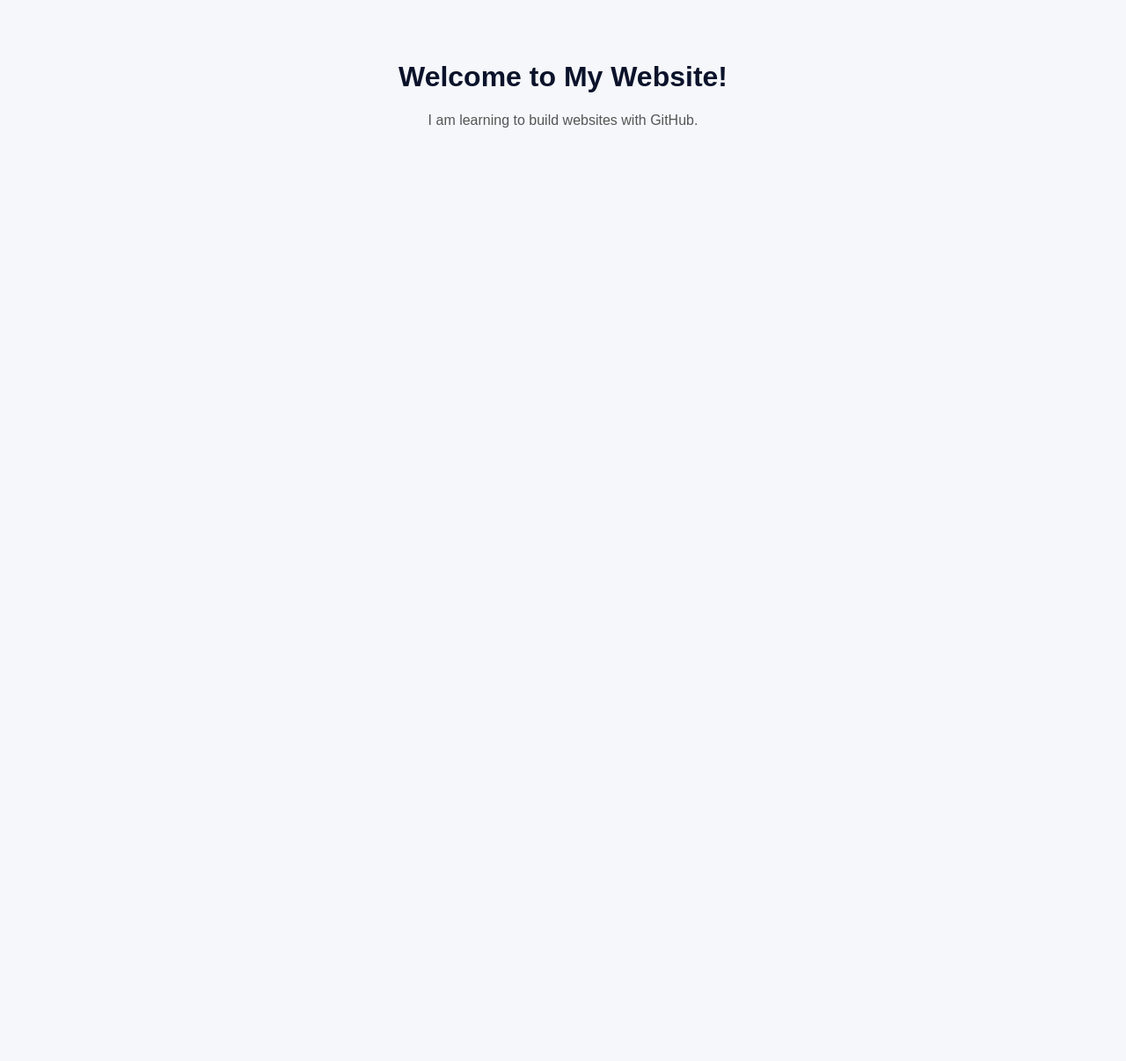
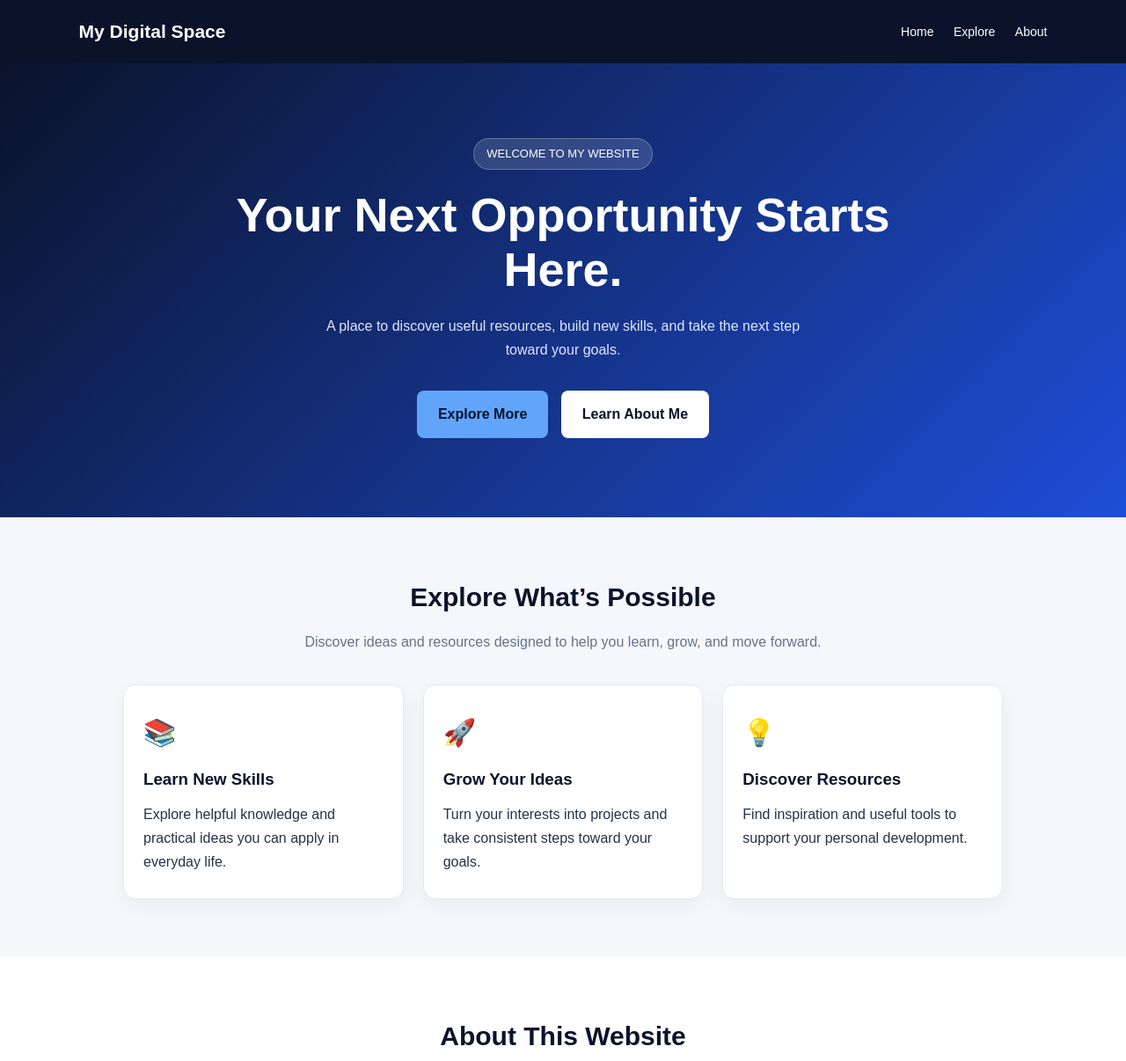
Before and after one commit to larweb20/my-new-project, a plain HTML site: page index.html in a window 1280 px wide. Shown: the top 1206 px of the page at 88% size. Before the commit the page ends 800 px from the top, so only its background shows below. Drawn offline with Linux system fonts and the light colour scheme.

Commit message:
Change title and add meta description
Updated the title and meta description for better SEO and branding.

```diff
--- a/index.html
+++ b/index.html
@@ -4,20 +4,232 @@
 <head>
   <meta charset="UTF-8">
   <meta name="viewport" content="width=device-width, initial-scale=1.0">
-  <title>My First Website</title>
+  <meta name="theme-color" content="#0b132b">
+  <meta name="description" content="Welcome to my website. Discover useful resources, learn new skills, and explore new opportunities.">
+  <title>My Digital Space</title>
   <style>
+    * { box-sizing: border-box; margin: 0; padding: 0; }
+
+    :root {
+      --navy: #0b132b;
+      --blue: #2563eb;
+      --light: #f5f7fb;
+      --text: #263247;
+    }
+
+    html { scroll-behavior: smooth; }
+
     body {
       font-family: Arial, sans-serif;
+      background: var(--light);
+      color: var(--text);
+      line-height: 1.7;
+    }
+
+    header {
+      background: var(--navy);
+      color: white;
+      padding: 18px 7%;
+      display: flex;
+      justify-content: space-between;
+      align-items: center;
+      gap: 12px;
+    }
+
+    .logo {
+      font-size: 21px;
+      font-weight: bold;
+      color: white;
+      text-decoration: none;
+    }
+
+    nav a {
+      color: white;
+      text-decoration: none;
+      margin-left: 18px;
+      font-size: 14px;
+    }
+
+    .hero {
+      background: linear-gradient(135deg, #0b132b, #1d4ed8);
+      color: white;
       text-align: center;
-      background: #f5f7fa;
+      padding: 85px 20px;
+    }
+
+    .tag {
+      display: inline-block;
+      background: rgba(255,255,255,.14);
+      border: 1px solid rgba(255,255,255,.25);
+      padding: 6px 14px;
+      border-radius: 30px;
+      font-size: 13px;
+      margin-bottom: 20px;
+    }
+
+    h1 {
+      font-size: clamp(34px, 7vw, 54px);
+      line-height: 1.15;
+      max-width: 750px;
+      margin: 0 auto 20px;
+    }
+
+    .hero p {
+      max-width: 580px;
+      margin: 0 auto 28px;
+      color: #e0e7ff;
+    }
+
+    .button {
+      display: inline-block;
+      background: #ffffff;
+      color: var(--navy);
+      padding: 13px 24px;
+      border-radius: 8px;
+      font-weight: bold;
+      text-decoration: none;
+      margin: 5px;
+    }
+
+    .button.primary {
+      background: #60a5fa;
+      color: #0b132b;
+    }
+
+    section {
+      padding: 65px 7%;
+      text-align: center;
+    }
+
+    .section-title {
+      font-size: 30px;
+      color: var(--navy);
+      margin-bottom: 12px;
+    }
+
+    .intro {
+      max-width: 620px;
+      margin: 0 auto 35px;
+      color: #64748b;
+    }
+
+    .cards {
+      display: grid;
+      grid-template-columns: repeat(auto-fit, minmax(220px, 1fr));
+      gap: 22px;
+      max-width: 1000px;
+      margin: auto;
+    }
+
+    .card {
+      background: white;
+      padding: 28px 22px;
+      border-radius: 14px;
+      text-align: left;
+      border: 1px solid #e5eaf2;
+      box-shadow: 0 8px 25px rgba(15,23,42,.05);
+    }
+
+    .card .emoji {
+      font-size: 30px;
+      margin-bottom: 12px;
+    }
+
+    .card h3 {
+      color: var(--navy);
+      margin-bottom: 10px;
+    }
+
+    .about {
+      background: white;
+    }
+
+    .cta {
+      background: #e8efff;
+      border-radius: 18px;
+      max-width: 950px;
+      margin: auto;
       padding: 40px 20px;
     }
-    h1 { color: #0b132b; }
-    p { color: #555; }
+
+    footer {
+      background: var(--navy);
+      color: #cbd5e1;
+      text-align: center;
+      padding: 28px 15px;
+      font-size: 14px;
+    }
+
+    @media (max-width: 520px) {
+      header { padding: 16px 5%; }
+      nav a { margin-left: 8px; font-size: 12px; }
+      .logo { font-size: 18px; }
+      .hero { padding: 65px 18px; }
+      section { padding: 48px 6%; }
+    }
   </style>
 </head>
 <body>
-  <h1>Welcome to My Website!</h1>
-  <p>I am learning to build websites with GitHub.</p>
+
+  <header>
+    <a class="logo" href="#home">My Digital Space</a>
+    <nav>
+      <a href="#home">Home</a>
+      <a href="#services">Explore</a>
+      <a href="#about">About</a>
+    </nav>
+  </header>
+
+  <main>
+    <section class="hero" id="home">
+      <span class="tag">WELCOME TO MY WEBSITE</span>
+      <h1>Your Next Opportunity Starts Here.</h1>
+      <p>A place to discover useful resources, build new skills, and take the next step toward your goals.</p>
+      <a class="button primary" href="#services">Explore More</a>
+      <a class="button" href="#about">Learn About Me</a>
+    </section>
+
+    <section id="services">
+      <h2 class="section-title">Explore What’s Possible</h2>
+      <p class="intro">Discover ideas and resources designed to help you learn, grow, and move forward.</p>
+
+      <div class="cards">
+        <article class="card">
+          <div class="emoji">📚</div>
+          <h3>Learn New Skills</h3>
+          <p>Explore helpful knowledge and practical ideas you can apply in everyday life.</p>
+        </article>
+
+        <article class="card">
+          <div class="emoji">🚀</div>
+          <h3>Grow Your Ideas</h3>
+          <p>Turn your interests into projects and take consistent steps toward your goals.</p>
+        </article>
+
+        <article class="card">
+          <div class="emoji">💡</div>
+          <h3>Discover Resources</h3>
+          <p>Find inspiration and useful tools to support your personal development.</p>
+        </article>
+      </div>
+    </section>
+
+    <section class="about" id="about">
+      <h2 class="section-title">About This Website</h2>
+      <p class="intro">This is my digital space for sharing ideas, useful information, and opportunities. I’m building something better, one step at a time.</p>
+
+      <div class="cta">
+        <h2 class="section-title">Ready to Explore?</h2>
+        <p>Start discovering what this website has to offer.</p>
+        <a class="button primary" href="#services">Get Started</a>
+      </div>
+    </section>
+  </main>
+
+  <footer>
+    <p>© 2026 My Digital Space. All rights reserved.</p>
+    <p>Built with care using GitHub Pages.</p>
+  </footer>
+
 </body>
 </html>
```
